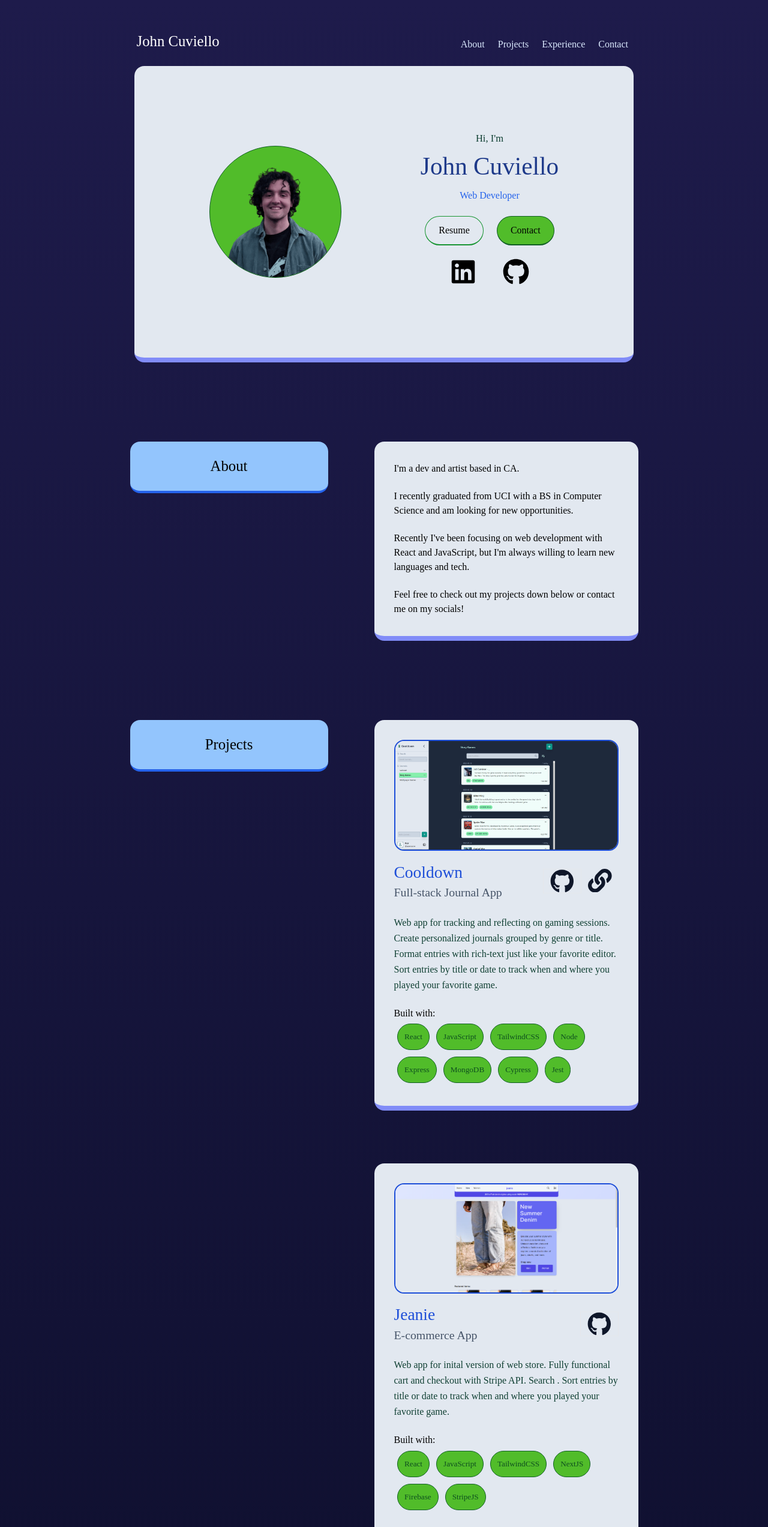
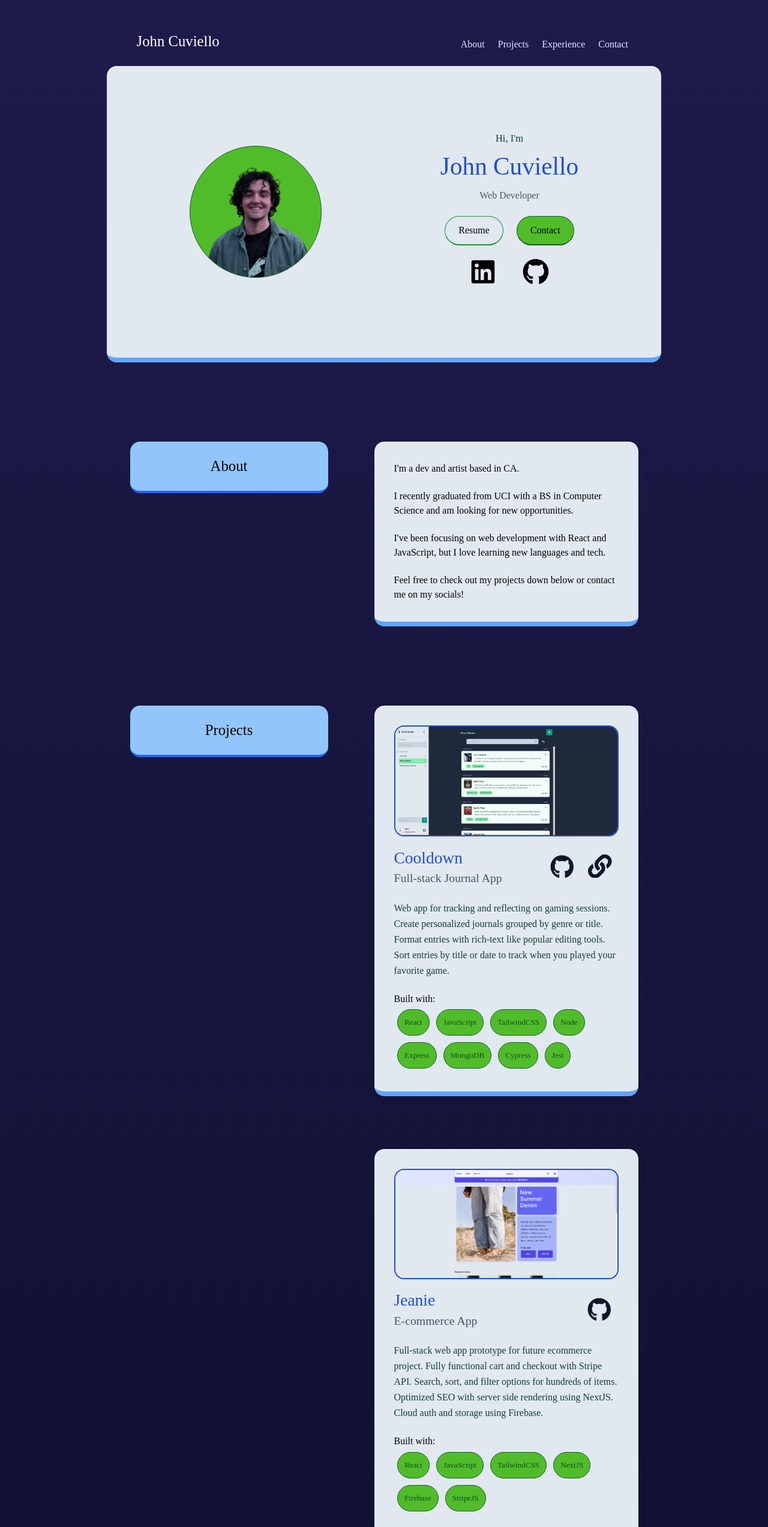
Before and after one commit to parmeyjohn/portfolio, a React (Create React App) app: page / in a window 1280 px wide. Shown: the top 2545 px of the page at 60% size. Built offline with nearby package versions, Linux system fonts and the light colour scheme; a web font is replaced by a local one.

Commit message:
text and link fixes

```diff
--- a/src/App.js
+++ b/src/App.js
@@ -41,8 +41,8 @@ const App = () => {
       </nav>
 
       <div className="w-full h-full max-w-2xl mx-auto mb-16">
-        <div className="bg-slate-200 border-b-8 border-b-indigo-400 rounded-xl h-auto py-16 w-[90%] mx-auto p-4 z-20 flex flex-col md:flex-row items-center justify-center">
-          <div className="flex justify-center items-center md:mr-24">
+        <div className="bg-slate-200 border-b-8 border-b-blue-400 rounded-xl h-auto py-16 w-[90%] md:w-full mx-auto z-20 flex flex-col md:flex-row items-center justify-center">
+          <div className="flex justify-center items-center md:mr-36">
             <img
               src={require("./images/editedProfile.png")}
               alt="Portrait of John Cuviello"
@@ -51,29 +51,33 @@ const App = () => {
           </div>
           <div className="h-fit text-center my-4">
             <p className="text-xs mb-2">Hi, I'm</p>
-            <p className="text-3xl font-medium text-blue-900 pb-2">
+            <p className="text-3xl font-medium text-blue-700 pb-2">
               John Cuviello
             </p>
-            <p className="text-center text-blue-600">Web Developer</p>
+            <p className="text-center text-slate-600">Web Developer</p>
 
             <div className="flex justify-center w-full items-center my-4 h-fit">
-              <button className="rounded-full border-b-2 mr-4 border border-emerald-600 -hue-rotate-30  hover:bg-green-500 hover:-hue-rotate-30 transition-all duration-75 p-2 px-4">
-                Resume
-              </button>
-              <button className="rounded-full border border-b-2 border-emerald-800 bg-green-500 -hue-rotate-30 hover:bg-emerald-600 transition-all duration-75 p-2 px-4">
-                Contact
-              </button>
+              <a download='johnCuvielloResume' href={require("./johnCuvielloResume.pdf")}>
+                <button  className="rounded-full border-b-2 mr-4 border border-emerald-600 -hue-rotate-30  hover:bg-green-500 hover:-hue-rotate-30 transition-all duration-75 p-2 px-4">
+                  Resume
+                </button>
+              </a>
+              <a href="#contact">
+                <button className="rounded-full border border-b-2 border-emerald-800 bg-green-500 -hue-rotate-30 hover:bg-emerald-600 transition-all duration-75 p-2 px-4">
+                  Contact
+                </button>
+              </a>
             </div>
-            <div className="flex justify-center m-2 h-fit">
+            <div className="flex justify-center m-2 h-fit ">
               <a
                 href="https://www.linkedin.com/in/johncuv/"
-                className="point-on front px-2 h-fit mr-4"
+                className="point-on front px-2 h-fit mr-4 hover:text-blue-700 transition-all  ease-in-out duration-100"
               >
-                <FaLinkedin href="google.com" size="2rem" />
+                <FaLinkedin className="" href="google.com" size="2rem" />
               </a>
               <a
                 href="https://github.com/parmeyjohn"
-                className="point-on front px-2 h-fit"
+                className="point-on front px-2 h-fit hover:text-blue-700 transition-all  ease-in-out duration-100"
               >
                 <FaGithub size="2rem" />
               </a>
@@ -85,11 +89,11 @@ const App = () => {
           id="about"
           className="flex flex-col md:flex-row justify-between w-full h-auto my-24"
         >
-          <div className="bg-blue-300 text-center w-60 h-fit rounded-xl p-4 mx-auto sticky border-b-4 top-72 border-blue-600">
+          <div className="bg-blue-300 text-center w-60 h-fit rounded-xl p-4 mx-auto sticky border-b-4 top-72 border-blue-600 mb-8 md:mb-0">
             <h2 className="text-lg ">About</h2>
           </div>
           <div className="h-auto w-[90%] md:w-80 mx-auto z-10">
-            <div className="bg-slate-200 border-b-8 border-b-indigo-400 w-full p-4 rounded-xl h-fit">
+            <div className="bg-slate-200 border-b-8 border-b-blue-400 w-full p-4 rounded-xl h-fit">
               <ul className="">
                 <li className="p-2">I'm a dev and artist based in CA.</li>
                 <li className="p-2">
@@ -97,8 +101,8 @@ const App = () => {
                   and am looking for new opportunities.
                 </li>
                 <li className="p-2">
-                  Recently I've been focusing on web development with React and JavaScript,
-                  but I'm always willing to learn new languages and tech.
+                  I've been focusing on web development with React and JavaScript,
+                  but I love learning new languages and tech.
                 </li>
                 <li className="p-2">
                   Feel free to check out my projects down below or contact me on
@@ -113,7 +117,7 @@ const App = () => {
           id="projects"
           className="flex flex-col md:flex-row justify-between w-full h-auto mb-24"
         >
-          <div className="bg-blue-300 w-60 h-fit rounded-xl p-4 mx-auto text-center sticky top-72 border-b-4 border-blue-600">
+          <div className="bg-blue-300 w-60 h-fit rounded-xl p-4 mx-auto text-center sticky top-72 border-b-4 border-blue-600 mb-8 md:mb-0">
             <h2 className="text-lg">Projects</h2>
           </div>
           <div className="h-full w-[90%] md:w-80 mx-auto z-10">
@@ -127,8 +131,8 @@ const App = () => {
                 desc={
                   "Web app for tracking and reflecting on gaming sessions." +
                   " Create personalized journals grouped by genre or title." +
-                  " Format entries with rich-text just like your favorite editor." +
-                  " Sort entries by title or date to track when and where you played your favorite game."
+                  " Format entries with rich-text like popular editing tools." +
+                  " Sort entries by title or date to track when you played your favorite game."
                 }
                 tags={[
                   "React",
@@ -149,10 +153,11 @@ const App = () => {
               image={'jeanieImage.PNG'}
               github={"https://github.com/parmeyjohn/ecommerce"}
               desc={
-                  "Web app for inital version of web store." +
+                  "Full-stack web app prototype for future ecommerce project." +
                   " Fully functional cart and checkout with Stripe API." +
-                  " Search ." +
-                  " Sort entries by title or date to track when and where you played your favorite game."
+                  " Search, sort, and filter options for hundreds of items." +
+                  " Optimized SEO with server side rendering using NextJS." +
+                  " Cloud auth and storage using Firebase."
                 }
               bullets={[
                 "Crafted an appealing front-end to navigate, filter, and sort products with React and Tailwind CSS",
@@ -175,7 +180,7 @@ const App = () => {
               subtitle={"Search Engine"}
               image={'bappleImage.PNG'}
               desc={
-                  "Created to crawl and index tens of thousands of UCI web pages as a team of four." +
+                  "Web crawler created to index tens of thousands of UCI web pages." +
                   " Indexed pages based on term frequency and html tags." +
                   " Optimized queries to process in under 300 ms."
                 }
@@ -195,7 +200,7 @@ const App = () => {
           id="experience"
           className="flex flex-col md:flex-row justify-between w-full h-auto"
         >
-          <div className="bg-blue-300 w-60 h-fit rounded-xl p-4 mx-auto text-center sticky top-72 border-b-4 border-blue-600">
+          <div className="bg-blue-300 w-60 h-fit rounded-xl p-4 mx-auto text-center sticky top-72 border-b-4 border-blue-600 mb-8 md:mb-0">
             <h2 className="text-lg">Experience</h2>
           </div>
           <div className="h-full w-[90%] md:w-80 mx-auto z-10">
@@ -220,7 +225,7 @@ const App = () => {
                 desc={
                   "Developed tool using React and Flask to automate data extraction from PDFs." +
                   " Utilized numPy and pandas to clean and format tabular data." +
-                  " Automated data from 200+ documents weekly and reduced processing time by 83%" +
+                  " Automated parsing from 200+ documents weekly and reduced processing time by 83%" +
                   " Tracked progress using Agile development with Jira, and regression testing."
                 }
               ></Experience>
@@ -250,17 +255,17 @@ const App = () => {
           id="contact"
           className="flex flex-col md:flex-row justify-between w-full h-auto my-24"
         >
-          <div className="bg-blue-300 text-center w-60 h-fit rounded-xl p-4 mx-auto sticky border-b-4 top-72 border-blue-600">
+          <div className="bg-blue-300 text-center w-60 h-fit rounded-xl p-4 mx-auto sticky border-b-4 top-72 border-blue-600 mb-8 md:mb-0">
             <h2 className="text-lg ">Contact</h2>
           </div>
-          <div className="h-auto mb-48 w-[90%] md:w-80 mx-auto z-10">
-            <div className="bg-slate-200 border-b-8 border-b-indigo-400 w-full p-6 rounded-xl h-fit">
-
-              <a className="flex items-center" href = {`mailto: ${email}`}>
+          <div className="h-auto mb-72 w-[90%] md:w-80 mx-auto z-10">
+            <div className="bg-slate-200 border-b-8 border-b-blue-400 w-full p-6 rounded-xl h-fit">
+              <p className="text-lg text-blue-700">Links:</p>
+              <a className="my-2 flex items-center hover:text-blue-700 transition-all  ease-in-out duration-100 hover:underline text-lg" href = {`mailto: ${email}`}>
                 <FaEnvelope></FaEnvelope>
                 <p className="ml-2">{email}</p>
               </a>
-              <a className="flex items-center"  href = {"linkedin.com"}>
+              <a className="my-2 text-lg flex items-center hover:text-blue-700 transition-all  ease-in-out duration-100 hover:underline"  href = {"https://www.linkedin.com/in/johncuv/"}>
                 <FaLinkedin></FaLinkedin>
                 <p className="ml-2">johncuv</p>
               </a>
--- a/src/components/Experience.js
+++ b/src/components/Experience.js
@@ -1,6 +1,6 @@
 const Experience = ({ title, company, subtitle, bullets, experience, desc }) => {
   return (
-    <div className="bg-slate-200 border-b-8 border-b-indigo-400 rounded-xl p-6 h-fit">
+    <div className="bg-slate-200 border-b-8 border-b-blue-400 rounded-xl p-6 h-fit">
 
       <h1 className="text-lg text-blue-700 font-semibold">{title} </h1>
       <h2 className="mb-2">{company}</h2>
--- a/src/components/Project.js
+++ b/src/components/Project.js
@@ -6,7 +6,7 @@ const Project = ({ title, github, link, media, bullets, desc, tags, image, subti
 
 
   return (
-    <div className="bg-slate-200 border-b-8 border-b-indigo-400 rounded-xl p-6 h-fit z-10">
+    <div className="bg-slate-200 border-b-8 border-b-blue-400 rounded-xl p-6 h-fit z-10">
       <img
         src={require(`../images/${image}`)}
         alt={`${title} landing page`}
@@ -22,14 +22,14 @@ const Project = ({ title, github, link, media, bullets, desc, tags, image, subti
           {github &&
           <a
             href={github}
-            className="point-on front px-2 h-fit border text-slate-900 hover:text-slate-700 transition-all ease-in-out duration-75"
+            className="point-on front px-2 h-fit border text-slate-900 hover:text-blue-700 transition-all  ease-in-out duration-100"
           >
             <FaGithub size="1.8rem" />
           </a> }
           {link &&
           <a
                 href={link}
-                className="point-on front px-2 h-fit text-slate-900 text-shadow-xl hover:text-blue-800"
+                className="point-on front px-2 h-fit text-slate-900 hover:text-blue-700 transition-all  ease-in-out duration-100"
               >
                 <FaLink size="1.8rem" />
               </a>
```
Also changed, not shown: 1 other file (tests, documents, lock files or other folders).
